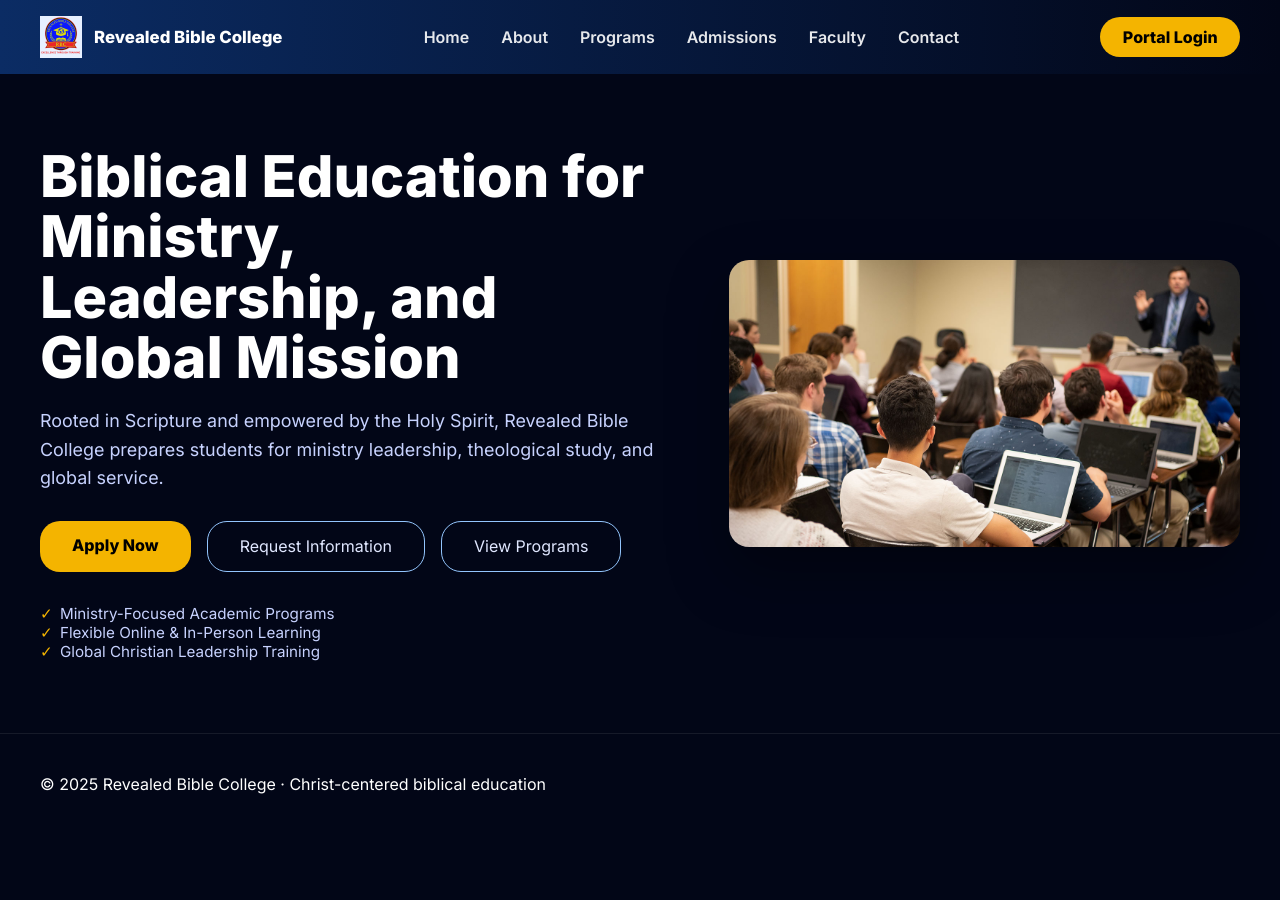
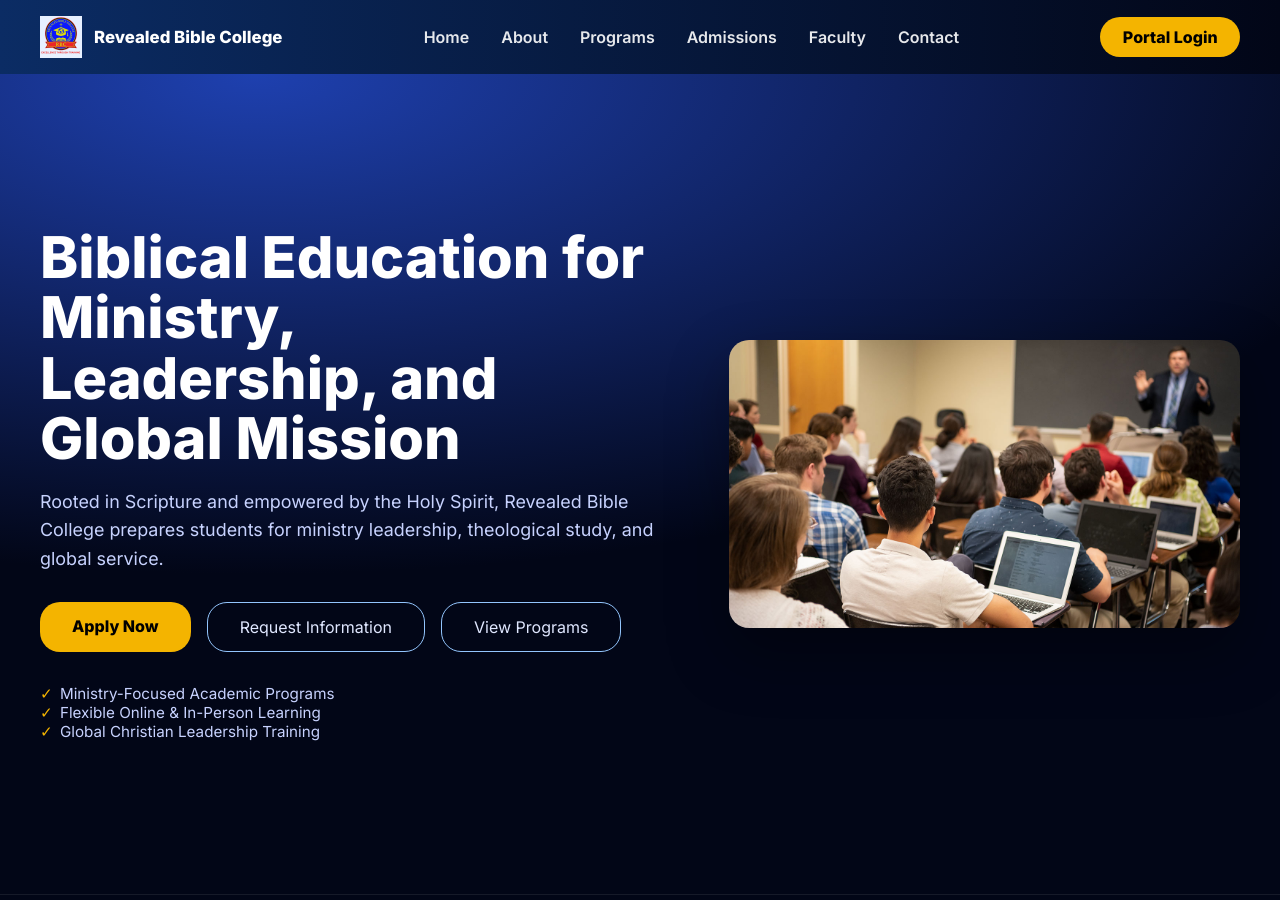
Before and after one commit to WillieKM/my-student-portal, a Jekyll site: the page built from index.html, in a window 1280 px wide and 900 px high. Built offline with Jekyll 4.4.1, drawn with Linux system fonts in a browser that asks for light colours.

Commit message:
Update index.html

```diff
--- a/index.html
+++ b/index.html
@@ -4,7 +4,8 @@ title: Revealed Bible College | Biblical Education for Ministry & Leadership
 description: Christ-centered biblical education for ministry, leadership, and global mission.
 ---
 
-<section class="hero">
+<section class="hero hero-home
+  ">
   <div class="hero-inner">
     <div>
       <h1>
```
